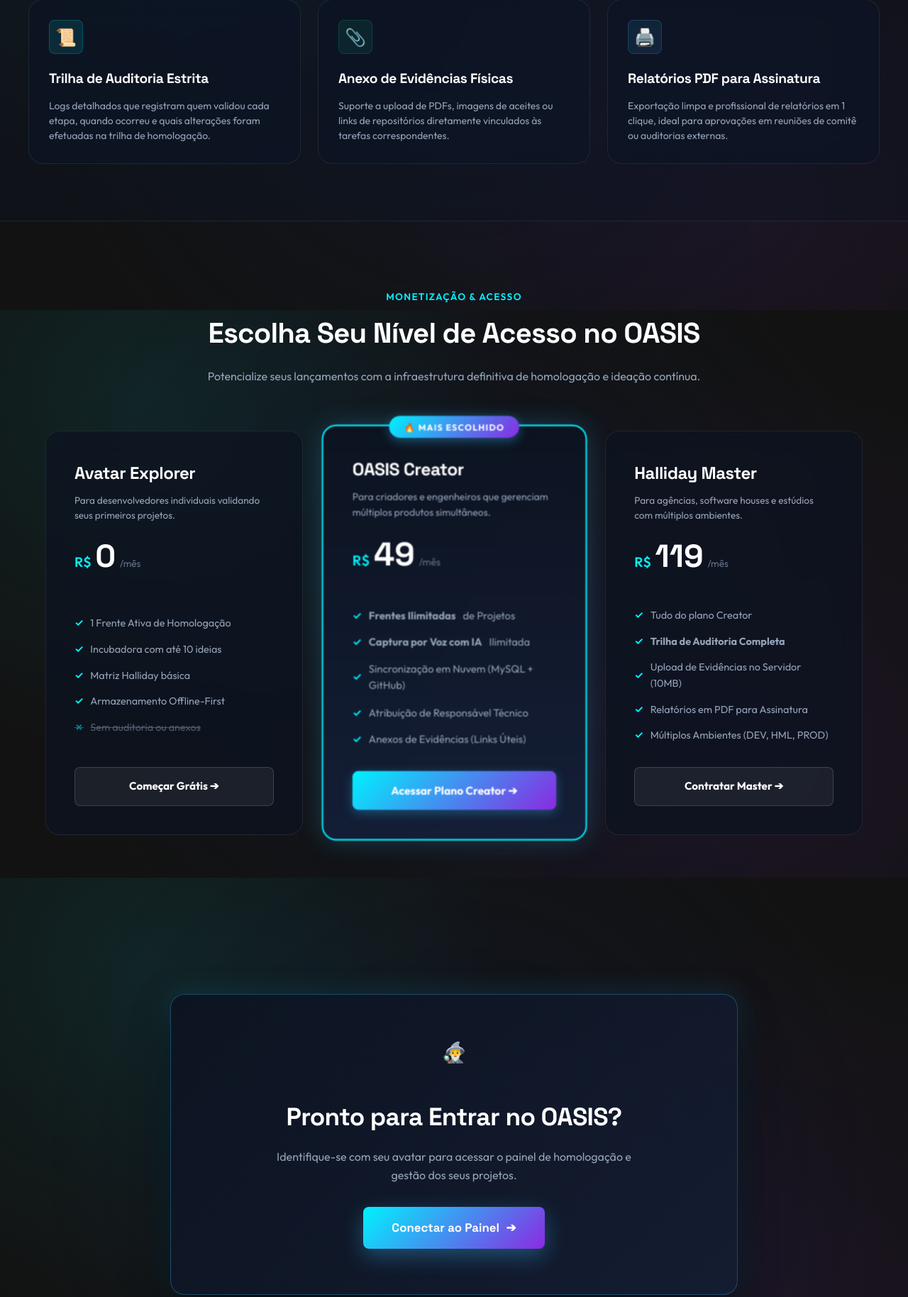
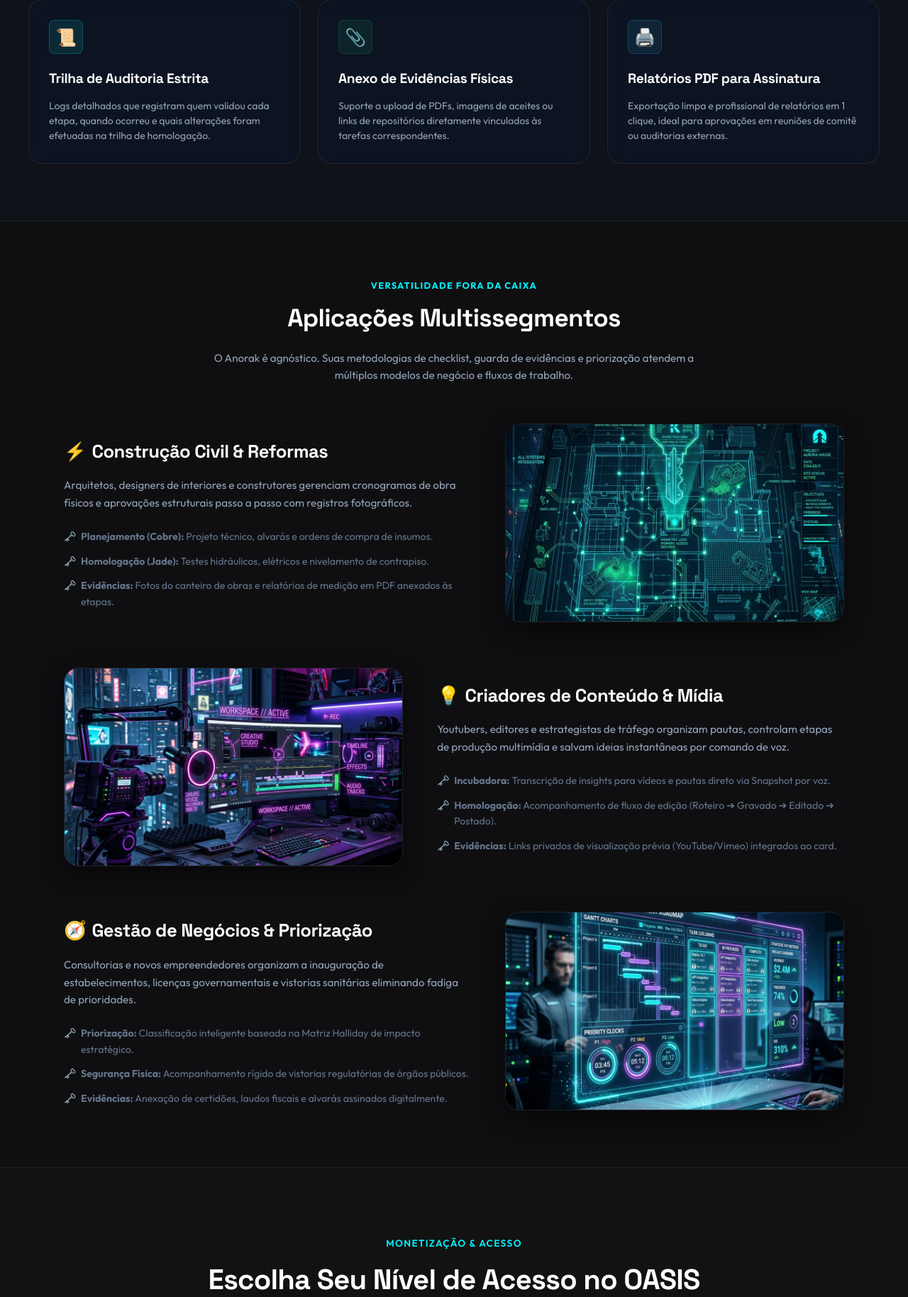
Before and after one commit to Mariozinhocs/Anorak, a PHP site: page / in a window 1280 px wide. Shown: the part 4363-6191 px from the top of the page at 71% size. Run offline with PHP 8.4, Linux system fonts and the light colour scheme.

Commit message:
feat: move Applications section directly into home page and fix background video stacking visibility

```diff
--- a/css/home.css
+++ b/css/home.css
@@ -4,7 +4,8 @@
    ========================================================================== */
 
 .home-body {
-  background-color: var(--bg-dark);
+  background-color: transparent !important;
+  background-image: none !important;
   color: var(--text-primary);
   font-family: var(--font-main);
   overflow-x: hidden;
@@ -713,7 +714,8 @@
 .bg-video-container {
   position: fixed;
   inset: 0;
-  z-index: -2;
+  z-index: -1;
+  background-color: #070b14;
   overflow: hidden;
   pointer-events: none;
 }
--- a/index.html
+++ b/index.html
@@ -55,7 +55,7 @@
       <li><a href="#pilares">Pilares</a></li>
       <li><a href="#matriz-halliday">Matriz Halliday</a></li>
       <li><a href="#chaves">Chaves de Estágio</a></li>
-      <li><a href="aplicacoes.html">Aplicações</a></li>
+      <li><a href="#aplicacoes">Aplicações</a></li>
       <li><a href="#planos">Planos de Acesso</a></li>
       <li><a href="login.html" class="btn-nav-login">Entrar no OASIS ➔</a></li>
     </ul>
@@ -382,6 +382,75 @@
   </section>
 
   <!-- ========================================================================= -->
+  <!-- SEÇÃO DE APLICAÇÕES E CASOS DE USO MULTISSEGMENTOS -->
+  <!-- ========================================================================= -->
+  <section class="applications-section" id="aplicacoes" style="padding: 5rem 2rem; background: rgba(5, 8, 17, 0.2); border-bottom: 1px solid var(--border-subtle);">
+    <div class="section-header" style="text-align: center; margin-bottom: 3.5rem;">
+      <span class="section-tag" style="color: var(--primary-cyan); font-size: 0.8rem; text-transform: uppercase; letter-spacing: 0.1em; font-weight: bold;">Versatilidade Fora da Caixa</span>
+      <h2 class="section-title" style="font-size: 2.2rem; color: #fff; margin-top: 0.5rem; margin-bottom: 1rem;">Aplicações Multissegmentos</h2>
+      <p style="color: var(--text-secondary); max-width: 700px; margin: 0 auto; line-height: 1.6; font-size: 0.95rem;">
+        O Anorak é agnóstico. Suas metodologias de checklist, guarda de evidências e priorização atendem a múltiplos modelos de negócio e fluxos de trabalho.
+      </p>
+    </div>
+
+    <div class="use-cases-grid" style="display: flex; flex-direction: column; gap: 4rem; max-width: 1100px; margin: 0 auto;">
+      <!-- Caso 1 -->
+      <div class="use-case-row" style="display: grid; grid-template-columns: 1.2fr 1fr; gap: 3rem; align-items: center;">
+        <div class="use-case-text" style="text-align: left;">
+          <h3 style="font-size: 1.6rem; color: #fff; margin-bottom: 1rem; display: flex; align-items: center; gap: 8px;"><span style="color: var(--primary-cyan);">⚡</span> Construção Civil &amp; Reformas</h3>
+          <p style="font-size: 0.95rem; color: var(--text-secondary); line-height: 1.6; margin-bottom: 1.5rem;">
+            Arquitetos, designers de interiores e construtores gerenciam cronogramas de obra físicos e aprovações estruturais passo a passo com registros fotográficos.
+          </p>
+          <ul style="list-style: none; padding: 0; margin: 0; display: flex; flex-direction: column; gap: 0.75rem; font-size: 0.88rem; color: var(--text-muted);">
+            <li style="position: relative; padding-left: 24px;"><span style="position: absolute; left: 0;">🗝️</span> <strong>Planejamento (Cobre):</strong> Projeto técnico, alvarás e ordens de compra de insumos.</li>
+            <li style="position: relative; padding-left: 24px;"><span style="position: absolute; left: 0;">🗝️</span> <strong>Homologação (Jade):</strong> Testes hidráulicos, elétricos e nivelamento de contrapiso.</li>
+            <li style="position: relative; padding-left: 24px;"><span style="position: absolute; left: 0;">🗝️</span> <strong>Evidências:</strong> Fotos do canteiro de obras e relatórios de medição em PDF anexados às etapas.</li>
+          </ul>
+        </div>
+        <div class="use-case-img-box" style="border: 1px solid var(--border-subtle); border-radius: var(--radius-lg); overflow: hidden; height: 280px; box-shadow: 0 10px 30px rgba(0,0,0,0.5);">
+          <img src="assets/anorak_construction_case.png" alt="Construção e Arquitetura" style="width: 100%; height: 100%; object-fit: cover;">
+        </div>
+      </div>
+
+      <!-- Caso 2 -->
+      <div class="use-case-row" style="display: grid; grid-template-columns: 1fr 1.2fr; gap: 3rem; align-items: center;">
+        <div class="use-case-img-box" style="border: 1px solid var(--border-subtle); border-radius: var(--radius-lg); overflow: hidden; height: 280px; box-shadow: 0 10px 30px rgba(0,0,0,0.5);">
+          <img src="assets/anorak_creative_case.png" alt="Criadores de Conteúdo" style="width: 100%; height: 100%; object-fit: cover;">
+        </div>
+        <div class="use-case-text" style="text-align: left;">
+          <h3 style="font-size: 1.6rem; color: #fff; margin-bottom: 1rem; display: flex; align-items: center; gap: 8px;"><span style="color: var(--primary-cyan);">💡</span> Criadores de Conteúdo &amp; Mídia</h3>
+          <p style="font-size: 0.95rem; color: var(--text-secondary); line-height: 1.6; margin-bottom: 1.5rem;">
+            Youtubers, editores e estrategistas de tráfego organizam pautas, controlam etapas de produção multimídia e salvam ideias instantâneas por comando de voz.
+          </p>
+          <ul style="list-style: none; padding: 0; margin: 0; display: flex; flex-direction: column; gap: 0.75rem; font-size: 0.88rem; color: var(--text-muted);">
+            <li style="position: relative; padding-left: 24px;"><span style="position: absolute; left: 0;">🗝️</span> <strong>Incubadora:</strong> Transcrição de insights para vídeos e pautas direto via Snapshot por voz.</li>
+            <li style="position: relative; padding-left: 24px;"><span style="position: absolute; left: 0;">🗝️</span> <strong>Homologação:</strong> Acompanhamento de fluxo de edição (Roteiro ➔ Gravado ➔ Editado ➔ Postado).</li>
+            <li style="position: relative; padding-left: 24px;"><span style="position: absolute; left: 0;">🗝️</span> <strong>Evidências:</strong> Links privados de visualização prévia (YouTube/Vimeo) integrados ao card.</li>
+          </ul>
+        </div>
+      </div>
+
+      <!-- Caso 3 -->
+      <div class="use-case-row" style="display: grid; grid-template-columns: 1.2fr 1fr; gap: 3rem; align-items: center;">
+        <div class="use-case-text" style="text-align: left;">
+          <h3 style="font-size: 1.6rem; color: #fff; margin-bottom: 1rem; display: flex; align-items: center; gap: 8px;"><span style="color: var(--primary-cyan);">🧭</span> Gestão de Negócios &amp; Priorização</h3>
+          <p style="font-size: 0.95rem; color: var(--text-secondary); line-height: 1.6; margin-bottom: 1.5rem;">
+            Consultorias e novos empreendedores organizam a inauguração de estabelecimentos, licenças governamentais e vistorias sanitárias eliminando fadiga de prioridades.
+          </p>
+          <ul style="list-style: none; padding: 0; margin: 0; display: flex; flex-direction: column; gap: 0.75rem; font-size: 0.88rem; color: var(--text-muted);">
+            <li style="position: relative; padding-left: 24px;"><span style="position: absolute; left: 0;">🗝️</span> <strong>Priorização:</strong> Classificação inteligente baseada na Matriz Halliday de impacto estratégico.</li>
+            <li style="position: relative; padding-left: 24px;"><span style="position: absolute; left: 0;">🗝️</span> <strong>Segurança Física:</strong> Acompanhamento rígido de vistorias regulatórias de órgãos públicos.</li>
+            <li style="position: relative; padding-left: 24px;"><span style="position: absolute; left: 0;">🗝️</span> <strong>Evidências:</strong> Anexação de certidões, laudos fiscais e alvarás assinados digitalmente.</li>
+          </ul>
+        </div>
+        <div class="use-case-img-box" style="border: 1px solid var(--border-subtle); border-radius: var(--radius-lg); overflow: hidden; height: 280px; box-shadow: 0 10px 30px rgba(0,0,0,0.5);">
+          <img src="assets/anorak_business_case.png" alt="Gestão de Negócios" style="width: 100%; height: 100%; object-fit: cover;">
+        </div>
+      </div>
+    </div>
+  </section>
+
+  <!-- ========================================================================= -->
   <!-- SEÇÃO DE PLANOS COMERCIAIS / MONETIZAÇÃO SAAS -->
   <!-- ========================================================================= -->
   <section class="pricing-section" id="planos">
```
